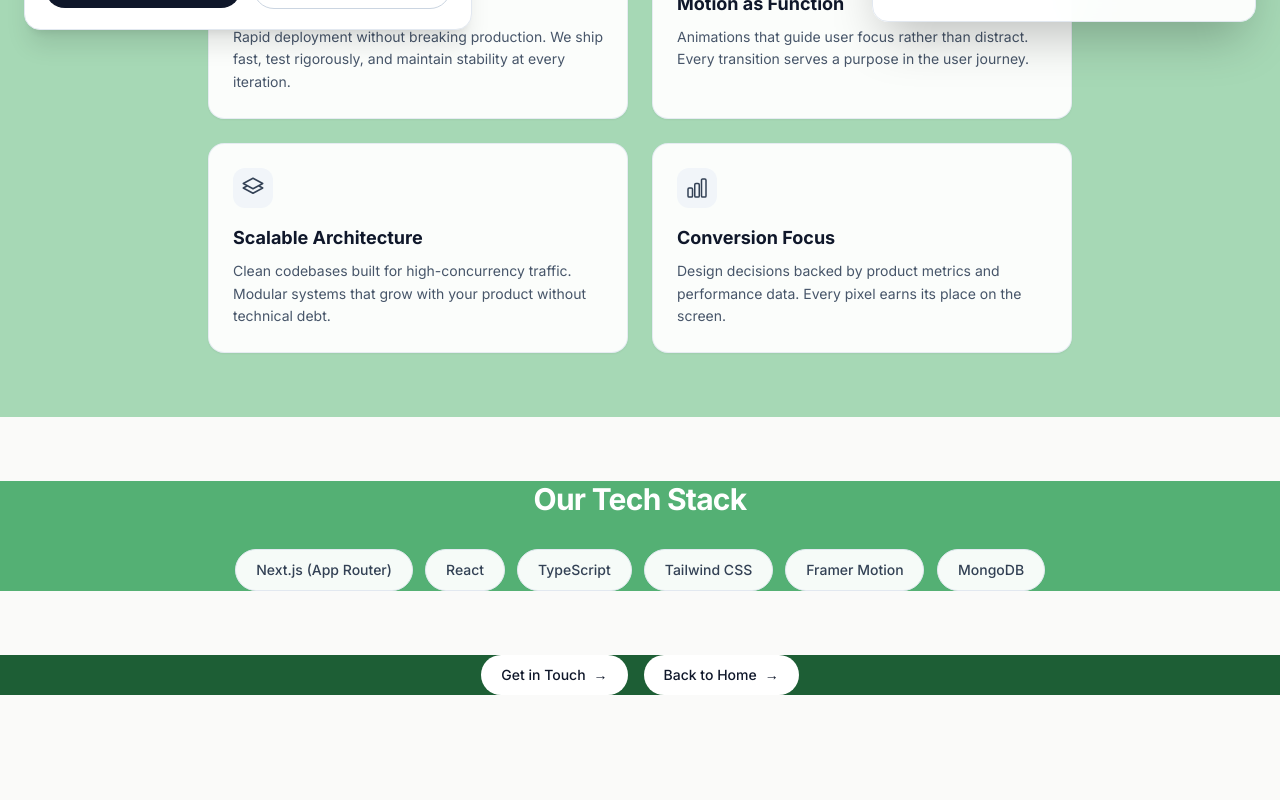
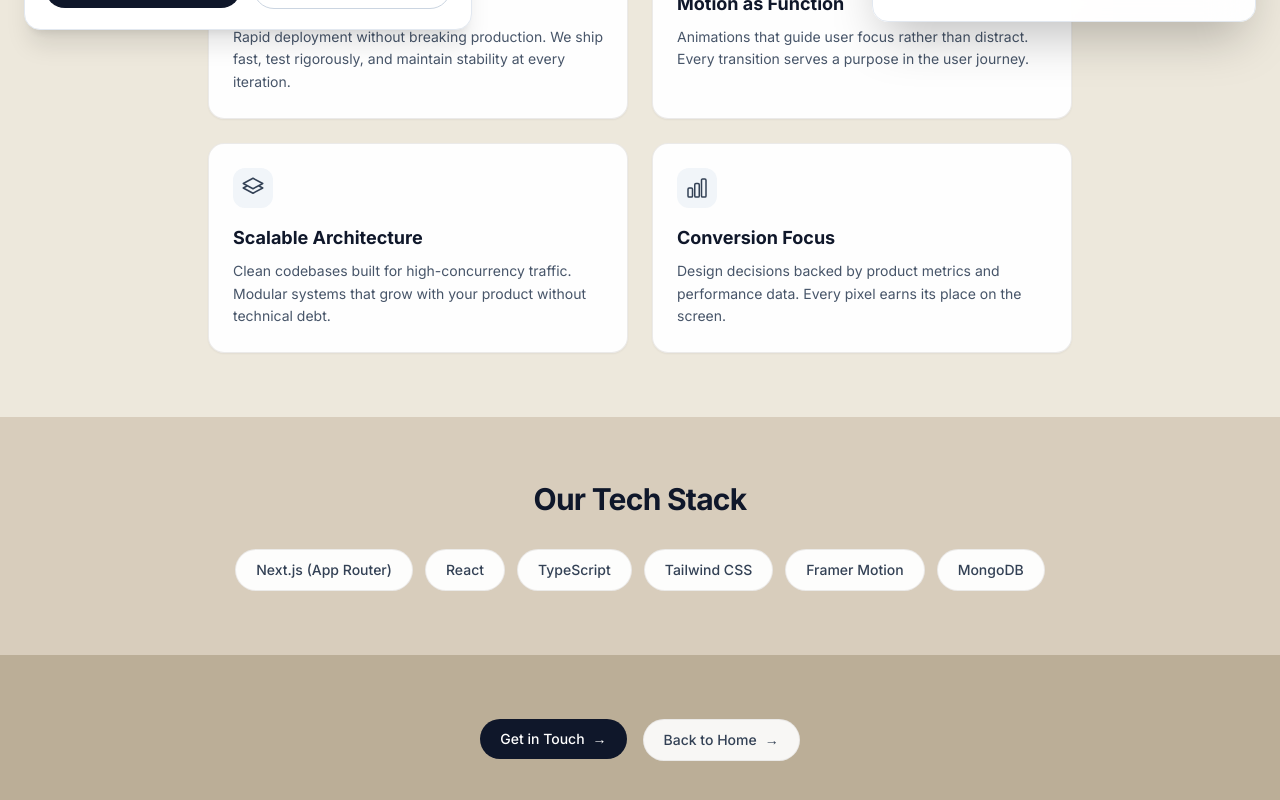
Before and after one commit to 4kmoviepointoo-bot/Vortex-studio.com, a Next.js app: page /about in a window 1280 px wide. Shown: the part 754-1554 px from the top of the page. Before the commit the page ends 1513 px from the top, so only its background shows below. Built offline with nearby package versions, Linux system fonts and the light colour scheme.

Commit message:
Unify background palette across all pages to warm neutral off-white theme

```diff
--- a/app/about/page.tsx
+++ b/app/about/page.tsx
@@ -58,8 +58,8 @@ import HeroHeader from '@/components/ui/hero-header'
 export default function AboutPage() {
   return (
     <div className="min-h-screen">
-      {/* Section 1: Hero Header - Very Light Mint */}
-      <div className="w-full bg-[#EBF5EE]">
+      {/* Section 1: Hero Header - Off-White Base */}
+      <div className="w-full bg-[#F9F8F3]">
         <HeroHeader
           badge="Who We Are"
           title="Crafting modern web software with engineering rigor"
@@ -69,8 +69,8 @@ export default function AboutPage() {
         />
       </div>
 
-      {/* Section 2: Principles - Soft Sage Green */}
-      <div className="w-full bg-[#A6D8B5]">
+      {/* Section 2: Principles - Light Beige Tint */}
+      <div className="w-full bg-[#EDE8DC]">
         <div className="max-w-4xl mx-auto px-4">
           <section className="py-16">
             <div className="grid grid-cols-1 md:grid-cols-2 gap-6">
@@ -82,7 +82,7 @@ export default function AboutPage() {
                   viewport={{ once: true }}
                   transition={{ ...spring, delay: i * 0.1 }}
                   whileHover={{ y: -4 }}
-                  className="bg-white/95 backdrop-blur-md border border-slate-200/80 rounded-2xl p-6 shadow-sm hover:shadow-lg hover:border-slate-300 transition-all duration-300"
+                  className="bg-white/95 border border-stone-200/80 rounded-2xl p-6 shadow-sm hover:shadow-lg hover:border-slate-300 transition-all duration-300"
                 >
                   <div className="w-10 h-10 rounded-xl bg-slate-100 flex items-center justify-center text-slate-700 mb-4">
                     {principle.icon}
@@ -96,11 +96,11 @@ export default function AboutPage() {
         </div>
       </div>
 
-      {/* Section 3: Tech Stack - Medium Emerald Green */}
-      <div className="w-full bg-[#54B074]">
-        <div className="max-w-4xl mx-auto">
-          <section className="my-16 text-center">
-            <h2 className="text-2xl sm:text-3xl font-bold text-white tracking-tight mb-8">
+      {/* Section 3: Tech Stack - Muted Warm Taupe */}
+      <div className="w-full bg-[#D8CDBC]">
+        <div className="max-w-4xl mx-auto px-4">
+          <section className="py-16 text-center">
+            <h2 className="text-2xl sm:text-3xl font-bold text-slate-900 tracking-tight mb-8">
               Our Tech Stack
             </h2>
             <div className="flex flex-wrap justify-center gap-3">
@@ -112,7 +112,7 @@ export default function AboutPage() {
                   viewport={{ once: true }}
                   transition={{ ...spring, delay: i * 0.05 }}
                   whileHover={{ scale: 1.05, y: -2 }}
-                  className="px-5 py-2.5 rounded-full text-sm font-medium bg-white/95 backdrop-blur-md text-slate-700 border border-slate-200 hover:bg-slate-900 hover:text-white hover:border-slate-900 transition-all duration-300 cursor-default"
+                  className="px-5 py-2.5 rounded-full text-sm font-medium bg-white/95 border border-stone-200/80 text-slate-700 hover:bg-slate-900 hover:text-white hover:border-slate-900 transition-all duration-300 cursor-default"
                 >
                   {tech}
                 </motion.span>
@@ -122,17 +122,17 @@ export default function AboutPage() {
         </div>
       </div>
 
-      {/* Section 4: CTA - Deep Forest Emerald */}
-      <div className="w-full bg-[#1D5E35]">
-        <div className="max-w-4xl mx-auto">
-          <section className="my-16 text-center">
+      {/* Section 4: CTA - Deep Warm Sand */}
+      <div className="w-full bg-[#BBAE97]">
+        <div className="max-w-4xl mx-auto px-4">
+          <section className="py-16 text-center">
             <div className="flex flex-wrap justify-center gap-4">
               <Link href="/contact">
                 <motion.span
                   whileHover={{ scale: 1.03, y: -1 }}
                   whileTap={{ scale: 0.94 }}
                   transition={spring}
-                  className="inline-flex items-center gap-2 px-5 py-2.5 rounded-full font-medium text-sm bg-white text-[#0F172A] hover:bg-slate-100 transition-colors cursor-pointer group/btn"
+                  className="inline-flex items-center gap-2 px-5 py-2.5 rounded-full font-medium text-sm bg-slate-900 text-white hover:bg-slate-800 transition-colors cursor-pointer group/btn"
                 >
                   Get in Touch
                   <span className="transition-transform duration-300 group-hover/btn:translate-x-1.5">→</span>
@@ -143,7 +143,7 @@ export default function AboutPage() {
                   whileHover={{ scale: 1.03, y: -1 }}
                   whileTap={{ scale: 0.94 }}
                   transition={spring}
-                  className="inline-flex items-center gap-2 px-5 py-2.5 rounded-full font-medium text-sm bg-white text-[#0F172A] hover:bg-slate-100 transition-colors cursor-pointer group/btn"
+                  className="inline-flex items-center gap-2 px-5 py-2.5 rounded-full font-medium text-sm bg-white/90 border border-stone-200/80 text-slate-700 hover:bg-slate-100 transition-colors cursor-pointer group/btn"
                 >
                   Back to Home
                   <span className="transition-transform duration-300 group-hover/btn:translate-x-1.5">→</span>
--- a/app/services/page.tsx
+++ b/app/services/page.tsx
@@ -117,8 +117,8 @@ import HeroHeader from '@/components/ui/hero-header'
 export default function ServicesPage() {
   return (
     <div className="min-h-screen">
-      {/* Section 1: Hero Header - Very Light Mint */}
-      <div className="w-full bg-[#EBF5EE]">
+      {/* Section 1: Hero Header - Off-White Base */}
+      <div className="w-full bg-[#F9F8F3]">
         <HeroHeader
           badge="Services"
           title="Engineered for high-scale digital impact"
@@ -128,8 +128,8 @@ export default function ServicesPage() {
         />
       </div>
 
-      {/* Section 2: Main Grid - Soft Sage Green */}
-      <div className="w-full bg-[#A6D8B5]">
+      {/* Section 2: Main Grid - Light Beige Tint */}
+      <div className="w-full bg-[#EDE8DC]">
         <div className="px-4 max-w-5xl mx-auto">
           <div className="flex flex-col gap-6 py-16">
             {services.map((service, i) => (
@@ -144,7 +144,7 @@ export default function ServicesPage() {
               >
                 <div className="flex flex-col lg:flex-row justify-between items-start lg:items-center gap-8">
                   <div className="flex-1">
-                    <span className="bg-emerald-100 text-emerald-800 text-xs font-semibold px-3 py-1 rounded-full mb-4 inline-block border border-emerald-200/60">
+                    <span className="bg-slate-100 text-slate-700 text-xs font-semibold px-3 py-1 rounded-full mb-4 inline-block border border-slate-200">
                       {service.index}
                     </span>
 
@@ -178,8 +178,8 @@ export default function ServicesPage() {
         </div>
       </div>
 
-      {/* Section 3: Bottom CTA - Medium Emerald Green */}
-      <div className="w-full bg-[#54B074]">
+      {/* Section 3: Bottom CTA - Deep Warm Sand */}
+      <div className="w-full bg-[#BBAE97]">
         <div className="px-4 max-w-5xl mx-auto">
           <div className="text-center py-16">
             <Link href="/">
@@ -187,7 +187,7 @@ export default function ServicesPage() {
                 whileHover={{ scale: 1.02, y: -1 }}
                 whileTap={{ scale: 0.94 }}
                 transition={spring}
-                className="inline-flex items-center justify-center px-6 py-2.5 text-sm font-medium text-white bg-[#0F172A] hover:bg-slate-800 rounded-lg transition-colors cursor-pointer"
+                className="inline-flex items-center justify-center px-6 py-2.5 text-sm font-medium text-white bg-slate-900 hover:bg-slate-800 rounded-lg transition-colors cursor-pointer"
               >
                 Back to Home
               </motion.span>
--- a/app/work/page.tsx
+++ b/app/work/page.tsx
@@ -12,8 +12,8 @@ export default function WorkPage() {
     <div className="min-h-screen">
       <WorkShowcase />
 
-      {/* Section 1: Hero Header - Very Light Mint */}
-      <div className="w-full bg-[#EBF5EE]">
+      {/* Section 1: Hero Header - Off-White Base */}
+      <div className="w-full bg-[#F9F8F3]">
         <HeroHeader
           badge="Case Studies"
           title="Crafted for market leaders"
@@ -23,12 +23,12 @@ export default function WorkPage() {
         />
       </div>
 
-      {/* Section 2: Case Studies - Soft Sage Green */}
-      <div className="w-full bg-[#A6D8B5]">
+      {/* Section 2: Case Studies - Light Beige Tint */}
+      <div className="w-full bg-[#EDE8DC]">
         <div className="px-4 py-20">
           <div className="max-w-5xl mx-auto">
             <section id="aether-saas" className="mb-20 scroll-mt-24">
-            <div className="bg-white/95 backdrop-blur-md border border-slate-200/80 rounded-2xl overflow-hidden shadow-sm">
+            <div className="bg-white/95 border border-stone-200/80 rounded-2xl overflow-hidden shadow-sm">
               <div className="relative h-56 sm:h-64 bg-gradient-to-br from-slate-900 to-slate-800 p-6 overflow-hidden">
                 <div className="flex items-center gap-1.5 mb-4">
                   <span className="w-2 h-2 rounded-full bg-red-500/60" />
@@ -89,7 +89,7 @@ export default function WorkPage() {
           </section>
 
           <section id="fin-pulse" className="mb-20 scroll-mt-24">
-            <div className="bg-white/95 backdrop-blur-md border border-slate-200/80 rounded-2xl overflow-hidden shadow-sm">
+            <div className="bg-white/95 border border-stone-200/80 rounded-2xl overflow-hidden shadow-sm">
               <div className="relative h-56 sm:h-64 bg-gradient-to-br from-emerald-900 to-slate-900 p-6 overflow-hidden">
                 <div className="flex items-center gap-1.5 mb-4">
                   <span className="w-2 h-2 rounded-full bg-red-500/60" />
```
Also changed, not shown: app/pricing/page.tsx (+14 -14 lines).
